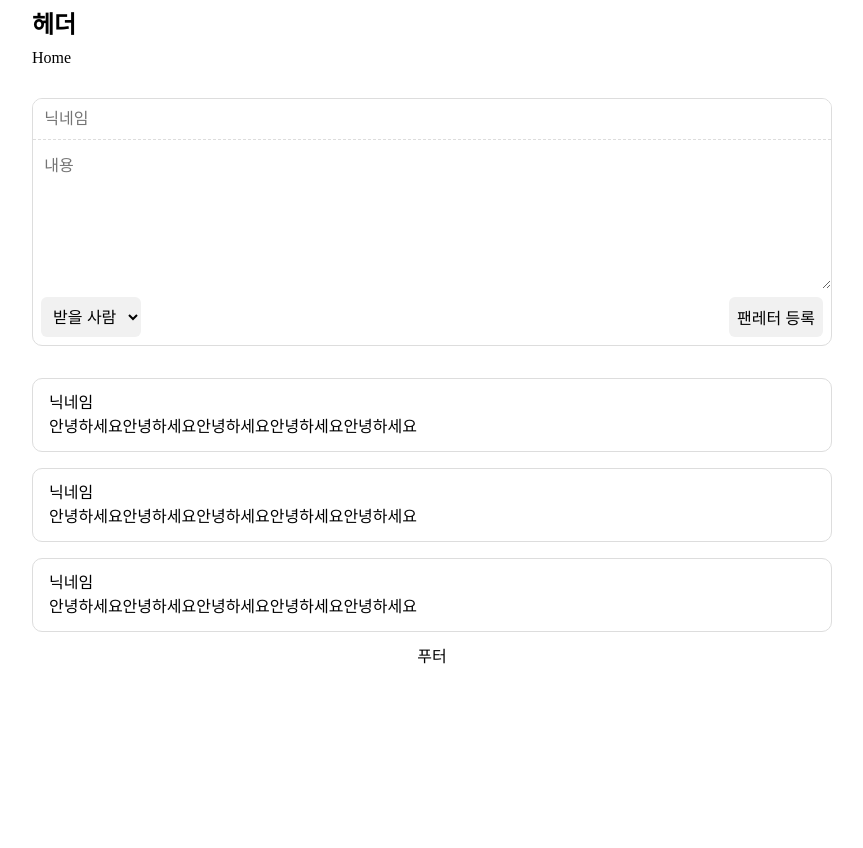
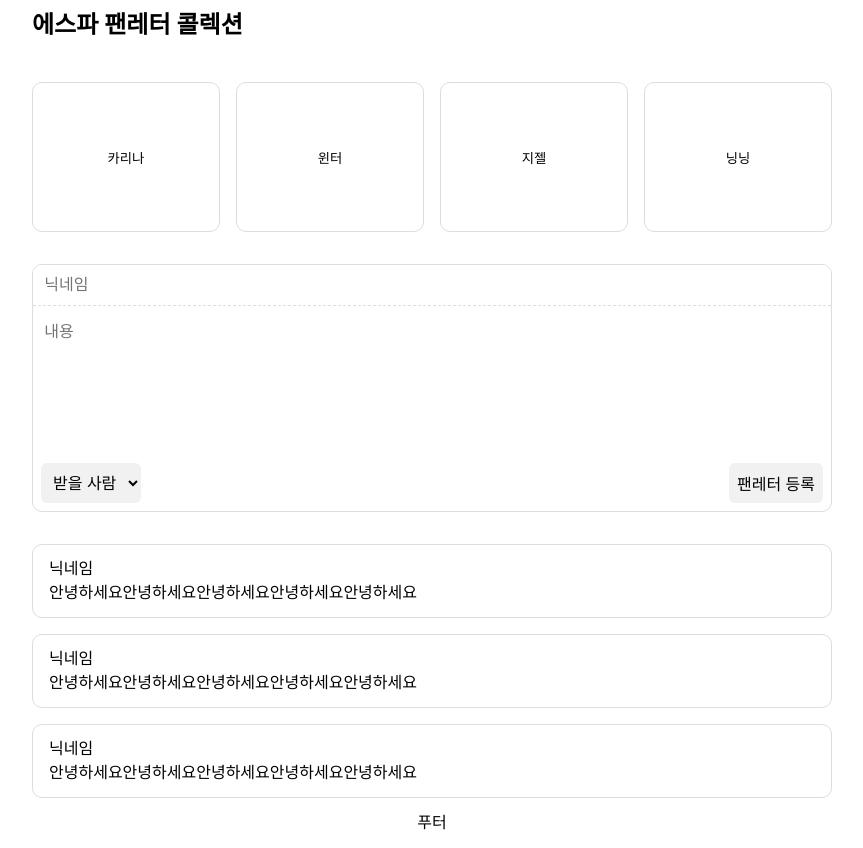
Before and after one commit to lauichan/react-fan-letter, a React (Create React App) app: page / in a window 1280 px wide. Shown: the whole page, without its empty margins (208-1071 px from the left). Before the commit the page ends 800 px from the top, so only its background shows below. Built offline with nearby package versions, Linux system fonts and the light colour scheme.

Commit message:
멤버 선택 카드, 스타일 추가

```diff
--- a/src/components/FanLetter.jsx
+++ b/src/components/FanLetter.jsx
@@ -1,5 +1,6 @@
 import FanLetterForm from "./FanLetterForm";
 import FanLetterList from "./FanLetterList";
+import MemberCard from "./MemberCard";
 
 export const aespa = [
   { id: "karina", name: "카리나" },
@@ -9,14 +10,15 @@ export const aespa = [
 ];
 
 export const fanLetters = [
-  { id: "123", name: "닉네임", content: "안녕하세요안녕하세요안녕하세요안녕하세요안녕하세요" },
-  { id: "456", name: "닉네임", content: "안녕하세요안녕하세요안녕하세요안녕하세요안녕하세요" },
-  { id: "789", name: "닉네임", content: "안녕하세요안녕하세요안녕하세요안녕하세요안녕하세요" },
+  { id: "123", sendto: "karina", name: "닉네임", content: "안녕하세요안녕하세요안녕하세요안녕하세요안녕하세요" },
+  { id: "456", sendto: "karina", name: "닉네임", content: "안녕하세요안녕하세요안녕하세요안녕하세요안녕하세요" },
+  { id: "789", sendto: "winter", name: "닉네임", content: "안녕하세요안녕하세요안녕하세요안녕하세요안녕하세요" },
 ];
 
 function FanLetter() {
   return (
     <>
+      <MemberCard members={aespa} />
       <FanLetterForm members={aespa} />
       <FanLetterList list={fanLetters} />
     </>
--- a/src/components/FanLetterForm.jsx
+++ b/src/components/FanLetterForm.jsx
@@ -1,17 +1,24 @@
 import { FanLetterFormSection } from "./Styles";
 
 function FanLetterForm({ members }) {
+  const handleOnSubmit = (e) => {
+    e.preventDefault();
+    console.log(e.target.name.value);
+    console.log(e.target.content.value);
+    console.log(e.target.sendto.value);
+  };
+
   return (
     <FanLetterFormSection>
-      <form>
-        <input type="text" name="name" placeholder="닉네임"></input>
-        <textarea name="content" placeholder="내용"></textarea>
+      <form onSubmit={handleOnSubmit}>
+        <input type="text" name="name" placeholder="닉네임" required></input>
+        <textarea name="content" placeholder="내용" required></textarea>
         <div>
-          <select title="sendto">
-            <option defaultValue="">받을 사람</option>
+          <select name="sendto" title="sendto" required>
+            <option value="">받을 사람</option>
             {members.map(({ id, name }) => {
               return (
-                <option key={id} value={name}>
+                <option key={id} value={id}>
                   {name}
                 </option>
               );
--- /dev/null
+++ b/src/components/MemberCard.jsx
@@ -0,0 +1,21 @@
+import { MemberCardSection } from "./Styles";
+
+function MemberCard({ members }) {
+  const handleOnClick = (id) => {
+    alert(id);
+  };
+
+  return (
+    <MemberCardSection>
+      {members.map(({ id, name }) => {
+        return (
+          <button key={id} onClick={() => handleOnClick(id)}>
+            {name}
+          </button>
+        );
+      })}
+    </MemberCardSection>
+  );
+}
+
+export default MemberCard;
--- a/src/components/Styles.js
+++ b/src/components/Styles.js
@@ -1,33 +1,4 @@
 import styled from "styled-components";
-
-export const Container = styled.div`
-  max-width: 800px;
-  width: 100%;
-  margin: 0 auto;
-
-  header {
-    display: flex;
-    align-items: center;
-    height: 50px;
-  }
-
-  header > h1 {
-    font-weight: bold;
-    font-size: 1.5rem;
-  }
-
-  header > h1 > a {
-    text-decoration: none;
-    color: inherit;
-  }
-
-  footer {
-    display: flex;
-    align-items: center;
-    justify-content: center;
-    height: 50px;
-  }
-`;
 
 export const FanLetterFormSection = styled.section`
   margin: 2rem 0;
@@ -52,6 +23,7 @@ export const FanLetterFormSection = styled.section`
   textarea {
     min-height: 150px;
     border-top: 1px dashed #ddd;
+    resize: none;
   }
 
   div {
@@ -100,3 +72,47 @@ export const FanLetterDetailSection = styled.section`
   padding: 1rem;
   margin: 2rem 0;
 `;
+
+export const MemberCardSection = styled.section`
+  margin: 2rem 0;
+  display: flex;
+  gap: 1rem;
+
+  button {
+    flex: 1;
+    border: 1px solid #ddd;
+    padding: 1rem;
+    height: 150px;
+    background: none;
+    border-radius: 10px;
+  }
+`;
+
+export const Container = styled.div`
+  max-width: 800px;
+  width: 100%;
+  margin: 0 auto;
+
+  header {
+    display: flex;
+    align-items: center;
+    height: 50px;
+  }
+
+  header > h1 {
+    font-weight: bold;
+    font-size: 1.5rem;
+  }
+
+  header > h1 > a {
+    text-decoration: none;
+    color: inherit;
+  }
+
+  footer {
+    display: flex;
+    align-items: center;
+    justify-content: center;
+    height: 50px;
+  }
+`;
--- a/src/pages/Detail.jsx
+++ b/src/pages/Detail.jsx
@@ -1,12 +1,7 @@
 import FanLetterDetail from "components/FanLetterDetail";
 
 function Detail() {
-  return (
-    <>
-      <div>팬레터 디테일 페이지입니다</div>
-      <FanLetterDetail />
-    </>
-  );
+  return <FanLetterDetail />;
 }
 
 export default Detail;
--- a/src/pages/Home.jsx
+++ b/src/pages/Home.jsx
@@ -1,12 +1,7 @@
 import FanLetter from "components/FanLetter";
 
 function Home() {
-  return (
-    <>
-      <div>Home</div>
-      <FanLetter />
-    </>
-  );
+  return <FanLetter />;
 }
 
 export default Home;
--- a/src/shared/GlobalStyles.js
+++ b/src/shared/GlobalStyles.js
@@ -53,6 +53,10 @@ const GlobalStyle = createGlobalStyle`
   * {
     box-sizing: border-box
   }
+
+  button, select {
+    cursor: pointer;
+  }
 `;
 
 export default GlobalStyle;
--- a/src/shared/Layout.jsx
+++ b/src/shared/Layout.jsx
@@ -5,7 +5,7 @@ function Header() {
   return (
     <header>
       <h1>
-        <Link to="/">헤더</Link>
+        <Link to="/">에스파 팬레터 콜렉션</Link>
       </h1>
     </header>
   );
```
